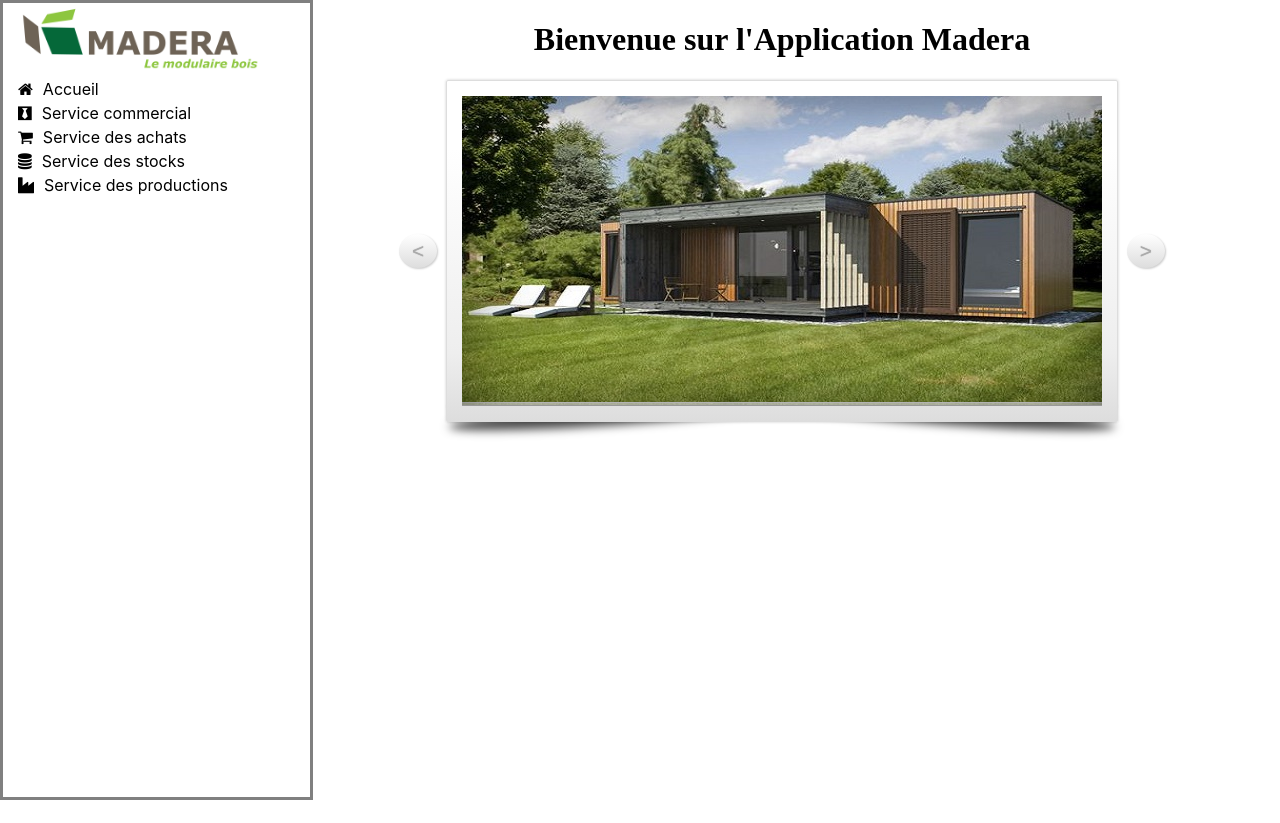
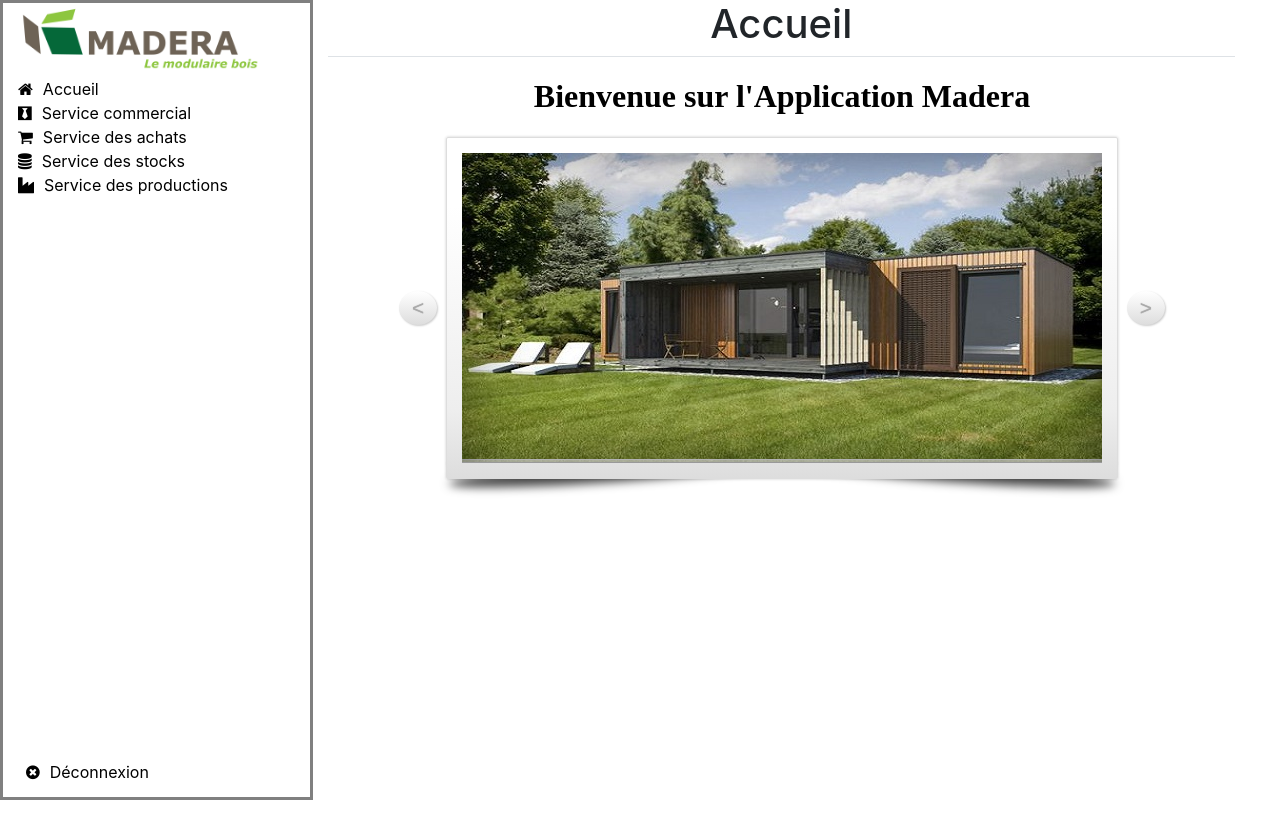
Before and after one commit to Wdesoraner/Maderalpaga, a website: page Madera/Madera/www/partialView.html in a window 1280 px wide. Before the commit the page ends 800 px from the top, so only its background shows below. Drawn offline with Linux system fonts and the light colour scheme.

Commit message:
[UPD] deconnexion button

```diff
--- a/Madera/Madera/www/partialView.html
+++ b/Madera/Madera/www/partialView.html
@@ -31,9 +31,12 @@
                 <li><a href="#" disabled="disabled"><span class="fa fa-database"></span>Service des stocks</a></li>
                 <li><a href="#" disabled="disabled"><span class="fa fa-industry"></span>Service des productions</a></li>
             </ul>
-
+            <a href="authentication.html" id="deconnect" class="m-2" style="bottom:5px;position:absolute"><span class="fa fa-times-circle"></span>Déconnexion</a>
         </div>
         <div class="col-sm-9">
+            <div class="col-sm-12 border-bottom">
+                <h1 id="title" class="text-center">Accueil</h1>
+            </div>
             <div id="content"></div>
         </div>
     </div>
```
Also changed, not shown: Madera/Madera/www/scripts/partialView.js (line endings or trailing spaces).
